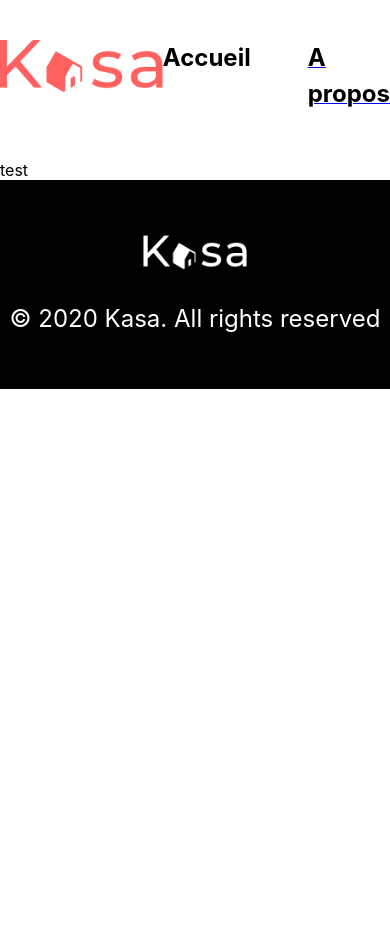
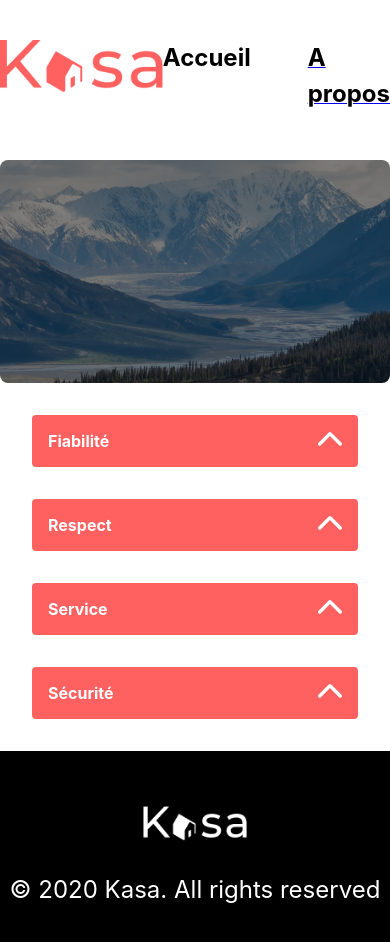
Before and after one commit to Mars375/OPC_REACT_P11, a React (Create React App) app: page /About in a window 390 px wide. Shown: the top 942 px of the page. Before the commit the page ends 844 px from the top, so only its background shows below. Built offline with nearby package versions, Linux system fonts and the light colour scheme.

Commit message:
feat: all page done, loader added TODO: mobile

```diff
--- /dev/null
+++ b/public/data/about.json
@@ -0,0 +1,18 @@
+[
+	{
+		"title": "Fiabilité",
+		"content": "Les annonces postées sur Kasa garantissent une fiabilité totale. Les photos sont conformes aux logements, et toutes les informations sont régulièrement vérifiées par nos équipes."
+	},
+	{
+		"title": "Respect",
+		"content": "La bienveillance fait partie des valeurs fondatrices de Kasa. Tout comportement discriminatoire ou de perturbation du voisinage entraînera une exclusion de notre plateforme."
+	},
+	{
+		"title": "Service",
+		"content": "Nos équipes se tiennent à votre disposition pour vous fournir une expérience parfaite. N'hésitez pas à nous contacter si vous avez la moindre question."
+	},
+	{
+		"title": "Sécurité",
+		"content": "La sécurité est la priorité de Kasa. Aussi bien pour nos hôtes que pour les voyageurs, chaque logement correspond aux critères de sécurité établis par nos services. En laissant une note aussi bien à l'hôte qu'au locataire, cela permet à nos équipes de vérifier que les standards sont bien respectés. Nous organisons également des ateliers sur la sécurité domestique pour nos hôtes."
+	}
+]
--- /dev/null
+++ b/src/api/aboutApi.ts
@@ -0,0 +1,11 @@
+const API_BASE_URL = "http://localhost:3000/data/about.json";
+
+export const fetchAll = async () => {
+	try {
+		const response = await fetch(API_BASE_URL);
+		const data = await response.json();
+		return data;
+	} catch (error) {
+		console.error("Error fetching locations:", error);
+	}
+};
--- a/src/components/atoms/FadeLoader/FadeLoader.module.scss
+++ b/src/components/atoms/FadeLoader/FadeLoader.module.scss
@@ -4,11 +4,12 @@
 	left: 0;
 	width: 100%;
 	height: 100%;
-	background: rgba(0, 0, 0, 0.5);
+	background: rgba(0, 0, 0, 1);
 	display: flex;
 	justify-content: center;
 	align-items: center;
-	animation: fadeout 2s forwards;
+	animation: fadeout 1s forwards ease-in-out;
+	z-index: 1000;
 
 	.loader {
 		border: 16px solid #f3f3f3;
--- a/src/components/atoms/Dropdown/Dropdown.module.scss
+++ b/src/components/molecules/Dropdown/Dropdown.module.scss
@@ -4,8 +4,6 @@
 }
 
 .dropdownMenu {
-	position: absolute;
-	width: 100%;
 	overflow: hidden;
 	max-height: 0;
 	transition: max-height 0.3s ease-in-out;
--- a/src/components/atoms/Dropdown/Dropdown.tsx
+++ b/src/components/molecules/Dropdown/Dropdown.tsx
@@ -1,7 +1,8 @@
 import React, { useState } from "react";
 import { DropdownProps } from "../../../utils/type";
 import styles from "./Dropdown.module.scss";
-import Arrow from "../Arrow/Arrow";
+import Arrow from "../../atoms/Arrow/Arrow";
+import Typography from "../../atoms/Typography/Typography";
 
 const Dropdown: React.FC<DropdownProps> = ({
 	locDropdown = true,
@@ -44,7 +45,9 @@ const Dropdown: React.FC<DropdownProps> = ({
 						))}
 					</ul>
 				) : (
-					<p className='p-5'>{option}</p>
+					<Typography tag='p' className='p-5'>
+						{option}
+					</Typography>
 				)}
 			</div>
 		</div>
--- a/src/components/pages/About/AboutPage.tsx
+++ b/src/components/pages/About/AboutPage.tsx
@@ -1,9 +1,49 @@
+import { useEffect, useState } from "react";
 import DefaultTemplate from "../../templates/DefaultTemplate/DefaultTemplate";
+import Picture from "../../atoms/Picture/Picture";
+import Dropdown from "../../molecules/Dropdown/Dropdown";
+import hero from "../../../assets/kalen-emsley-Bkci_8qcdvQ-unsplash 2.png";
+import { fetchAll } from "../../../api/aboutApi";
+import FadeLoader from "../../atoms/FadeLoader/FadeLoader";
+
+interface DataItem {
+	title: string;
+	content: string;
+}
 
 export default function About() {
+	const [loading, setLoading] = useState(true);
+	const [data, setData] = useState<DataItem[]>([]);
+
+	useEffect(() => {
+		const fetchData = async () => {
+			const result = await fetchAll();
+			setData(result);
+		};
+		fetchData();
+		setTimeout(() => {
+			setLoading(false);
+		}, 2000);
+	}, []);
+
 	return (
 		<DefaultTemplate>
-			<div>test</div>
+			{loading && <FadeLoader />}
+			<div className='filter'>
+				<Picture src={hero} alt="Description de l'image" rounded='md' />
+			</div>
+			<div className='flex flex-column items-center gap-8 m-8'>
+				{data &&
+					data.map((item, index) => (
+						<div key={index}>
+							<Dropdown
+								title={item.title}
+								option={item.content}
+								maxWidth='max-w-aboutDropdown'
+							/>
+						</div>
+					))}
+			</div>
 		</DefaultTemplate>
 	);
 }
--- a/src/components/pages/HomePage/HomePage.tsx
+++ b/src/components/pages/HomePage/HomePage.tsx
@@ -1,4 +1,4 @@
-import React, { useContext } from "react";
+import React, { useContext, useEffect, useState } from "react";
 import DefaultTemplate from "../../templates/DefaultTemplate/DefaultTemplate";
 import ImageWithText from "../../molecules/ImageWithText/ImageWithText";
 import hero from "../../../assets/IMG.png";
@@ -6,12 +6,21 @@ import { LocationType } from "../../../utils/type";
 import styles from "./HomePage.module.scss";
 import LocationsContext from "../../../contexts/LocationsContext";
 import { Link } from "react-router-dom";
+import FadeLoader from "../../atoms/FadeLoader/FadeLoader";
 
 export default function HomePage() {
+	const [loading, setLoading] = useState(true);
 	const locations = useContext(LocationsContext);
+
+	useEffect(() => {
+		setTimeout(() => {
+			setLoading(false);
+		}, 2000);
+	}, []);
 
 	return (
 		<DefaultTemplate>
+			{loading && <FadeLoader />}
 			<ImageWithText
 				src={hero}
 				alt="Description de l'image"
--- a/src/components/pages/LocationPage/LocationPage.tsx
+++ b/src/components/pages/LocationPage/LocationPage.tsx
@@ -7,7 +7,7 @@ import Typography from "../../atoms/Typography/Typography";
 import ImageWithText from "../../molecules/ImageWithText/ImageWithText";
 import RatingStars from "../../molecules/RatingStars/RatingStars";
 import Tag from "../../atoms/Tag/Tag";
-import Dropdown from "../../atoms/Dropdown/Dropdown";
+import Dropdown from "../../molecules/Dropdown/Dropdown";
 import Gallery from "../../molecules/Gallery/Gallery";
 
 export default function LocationPage() {
--- a/src/router/router.tsx
+++ b/src/router/router.tsx
@@ -1,21 +1,35 @@
 import { createBrowserRouter } from "react-router-dom";
+import React from "react";
 import HomePage from "../components/pages/HomePage/HomePage";
 import AboutPage from "../components/pages/About/AboutPage";
 import NotFoundPage from "../components/pages/NotFoundPage/NotFoundPage";
 import LocationPage from "../components/pages/LocationPage/LocationPage";
+import FadeLoader from "../components/atoms/FadeLoader/FadeLoader";
 
 const router = createBrowserRouter([
 	{
 		path: "/",
-		element: <HomePage />,
+		element: (
+			<React.Suspense fallback={<FadeLoader />}>
+				<HomePage />
+			</React.Suspense>
+		),
 	},
 	{
 		path: "/About",
-		element: <AboutPage />,
+		element: (
+			<React.Suspense fallback={<FadeLoader />}>
+				<AboutPage />
+			</React.Suspense>
+		),
 	},
 	{
 		path: "/Location/:id",
-		element: <LocationPage />,
+		element: (
+			<React.Suspense fallback={<FadeLoader />}>
+				<LocationPage />
+			</React.Suspense>
+		),
 	},
 	{
 		path: "*",
--- a/src/styles/_globals.scss
+++ b/src/styles/_globals.scss
@@ -53,6 +53,9 @@
 	.mr-#{$key} {
 		margin-right: $value;
 	}
+}
+.m-auto {
+	margin: auto;
 }
 
 @each $key, $value in $spacing-values {
@@ -122,13 +125,11 @@
 	display: flex;
 }
 
-.filter > img {
-	filter: brightness(0.5);
-}
-
-@each $key, $value in $drop-shadow-values {
-	.box-shadow-#{$key} {
-		box-shadow: $value;
+.filter {
+	height: 223px;
+	max-width: 1240px;
+	& > img {
+		filter: brightness(0.5);
 	}
 }
 
--- a/src/styles/_variables.scss
+++ b/src/styles/_variables.scss
@@ -58,6 +58,8 @@ $width-values: (
 	//340px
 	custom2: 26rem,
 	//415px
+	aboutDropdown: 64.5rem,
+	//1032px
 	full: 100%,
 	screen: 100vw,
 	auto: auto,
@@ -171,27 +173,6 @@ $spacing-values: (
 	dropdown: 250px,
 	custom: 8.7rem,
 	// 139px
-);
-
-//drop-shadow
-$drop-shadow-values: (
-	small: 0px 4px 6px rgba(0, 0, 0, 0.1),
-	medium: 0px 6px 8px rgba(0, 0, 0, 0.1),
-	large: 0px 8px 10px rgba(0, 0, 0, 0.1),
-	x-large: 0px 10px 12px rgba(0, 0, 0, 0.1),
-	xx-large: 0px 12px 14px rgba(0, 0, 0, 0.1),
-	xxx-large: 0px 14px 16px rgba(0, 0, 0, 0.1),
-	jumbo: 0px 16px 18px rgba(0, 0, 0, 0.1),
-	mega: 0px 18px 20px rgba(0, 0, 0, 0.1),
-	custom: 0px 4px 4px 0px rgba(0, 0, 0, 0.4),
-);
-
-// Container
-$container-max-widths: (
-	sm: 640px,
-	md: 768px,
-	lg: 1024px,
-	xl: 1280px,
 );
 
 // Variables pour les coins arrondis
--- a/src/utils/enum.ts
+++ b/src/utils/enum.ts
@@ -100,6 +100,7 @@ enum MaxWidthSize {
 	"max-w-auto" = "max-w-auto",
 	"max-w-full" = "max-w-full",
 	"max-w-screen" = "max-w-screen",
+	"max-w-aboutDropdown" = "max-w-aboutDropdown",
 }
 
 enum MinHeightSize {
```
Also changed, not shown: src/assets/kalen-emsley-Bkci_8qcdvQ-unsplash 2.png (added).
